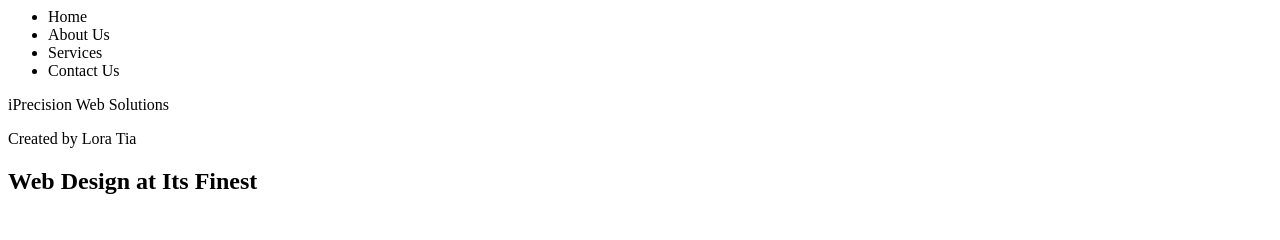
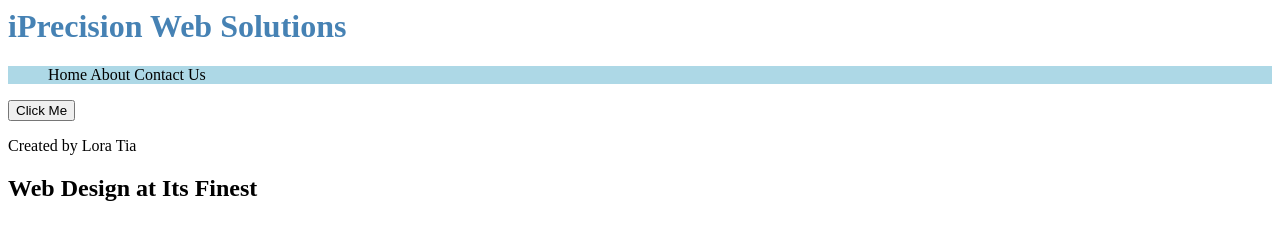
Before and after one commit to WordSmith007/Practice-Makes-Perfect, a plain HTML site: page index.html in a window 1280 px wide. Drawn offline with Linux system fonts and the light colour scheme.

Commit message:
changes made

```diff
--- a/index.html
+++ b/index.html
@@ -1,21 +1,22 @@
 <html>
 <head>
-<title>iPrecision</title>
+<title>iPrecision Web Solutions</title>
 <body>
 
-<div id="contentwrapper">
-  <div id="navigation">
-    <ul>
-      <li>Home</li>
-      <li>About Us</li>
-      <li>Services</li>
-      <li>Contact Us</li>
-    </ul>
+
+<h1 style="color:steelblue;">iPrecision Web Solutions</h1>
+
+<div style="background-color:lightblue">
+  <menu>
+    <menuitem> Home </menuitem>
+    <menuitem> About </menuitem>
+    <menuitem> Contact Us </menuitem>
+  </menu>
+
 </div>
 
-<div id="headercontainer">
-<hi>iPrecision Web Solutions</h1>
-</div>
+<button>Click Me</button>
+
 
 <p>Created by Lora Tia</p>
 <h2>Web Design at Its Finest</h2>
```
